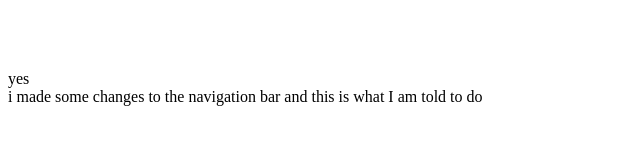
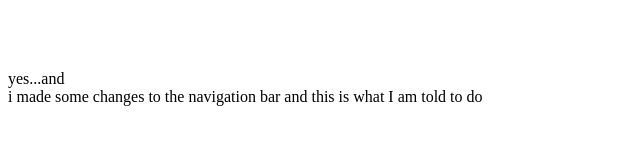
Before and after one commit to Ezejaemmanuel/git-learning, a plain HTML site: page index.html in a window 1280 px wide. Shown: the part 484-628 px from the top of the page, 0-640 px from the left. Drawn offline with Linux system fonts and the light colour scheme.

Commit message:
update html

```diff
--- a/index.html
+++ b/index.html
@@ -23,7 +23,7 @@
       <button>Learn More</button>
     </div>
   </section>
-  <main>yes</main>
+  <main>yes...and </main>
   <div>i made some changes to the navigation bar and this is what I am told to do</div>
 </body>
 </html>
```
